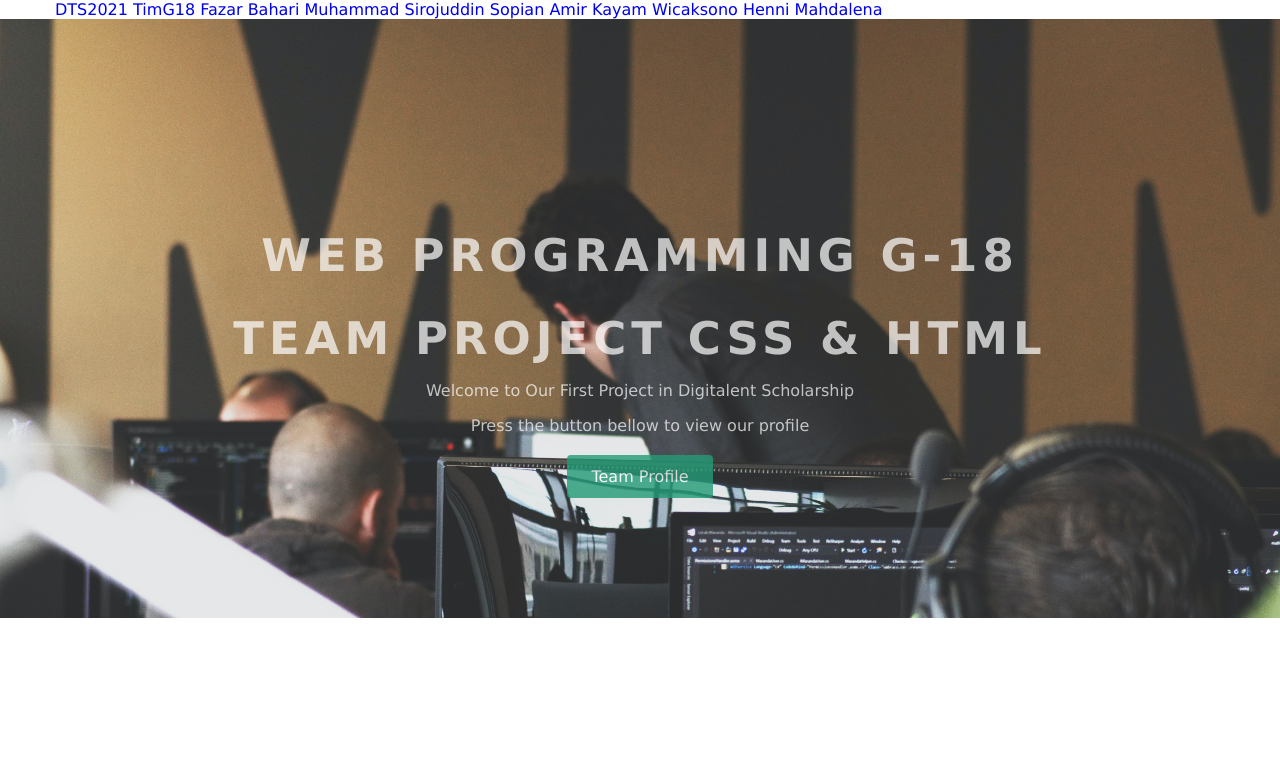
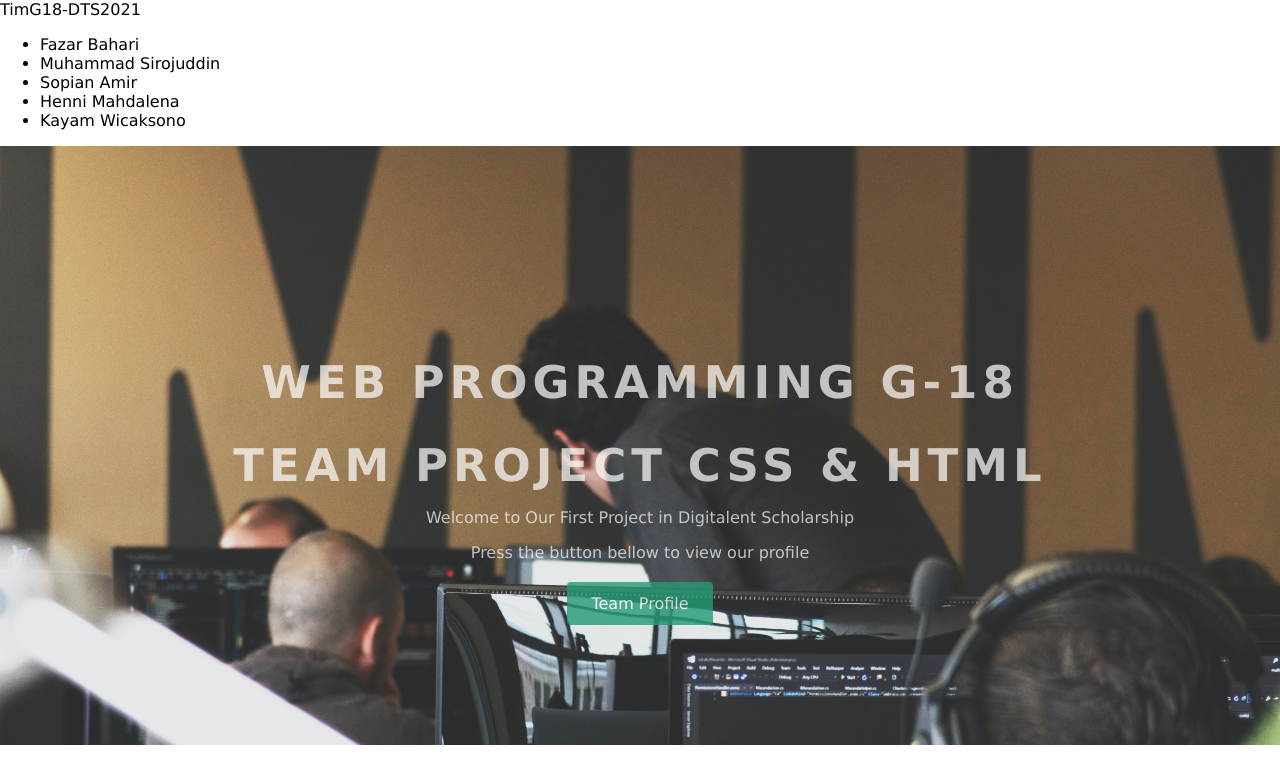
Before and after one commit to sirojm/project-g18, a plain HTML site: page index.html in a window 1280 px wide. Drawn offline with Linux system fonts and the light colour scheme.

Commit message:
Update index.html

```diff
--- a/index.html
+++ b/index.html
@@ -13,21 +13,18 @@
 <body>
     <header>
         <!-- silahkan buat header disini ya -->
-        <div class="container">
-        <div class="header-left">
-        </div>
-        <!-- Tambahkan ikon menu disini -->
-        <span class="fa fa-bars menu-icon"></span>
-        <div class="header-right">
-          <a href="#">DTS2021</a>
-          <a href="#">TimG18</a>
-          <a href="#" class="login">Fazar Bahari</a>
-          <a href="#" class="login">Muhammad Sirojuddin</a>
-          <a href="#" class="login">Sopian Amir</a>
-          <a href="#" class="login">Kayam Wicaksono</a>
-          <a href="#" class="login">Henni Mahdalena</a>
-        </div>
+        <div class="header">
+      <div class="header-logo">TimG18-DTS2021</div>
+      <div class="header-list">
+        <ul>
+          <li>Fazar Bahari</li>
+          <li>Muhammad Sirojuddin</li>
+          <li>Sopian Amir</li>
+          <li>Henni Mahdalena</li>
+          <li>Kayam Wicaksono</li>
+        </ul>
       </div>
+    </div>
       </header>
 
       <div class="top-wrapper">
```
